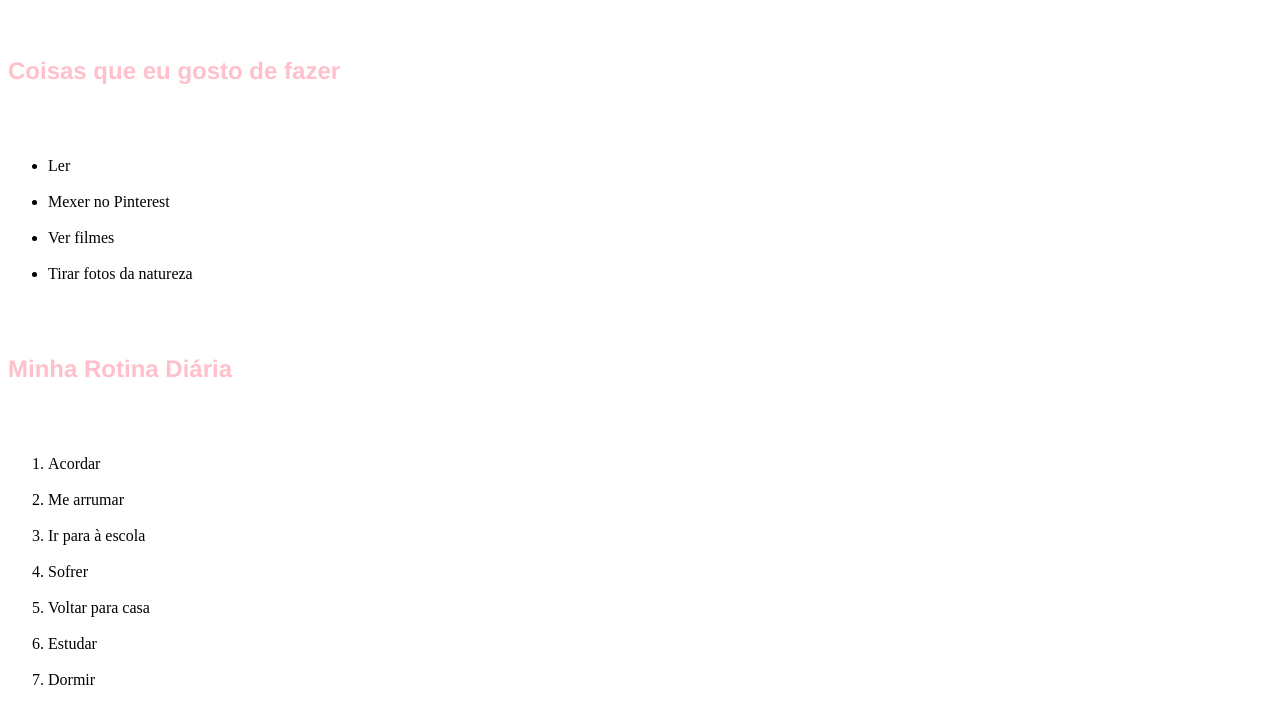
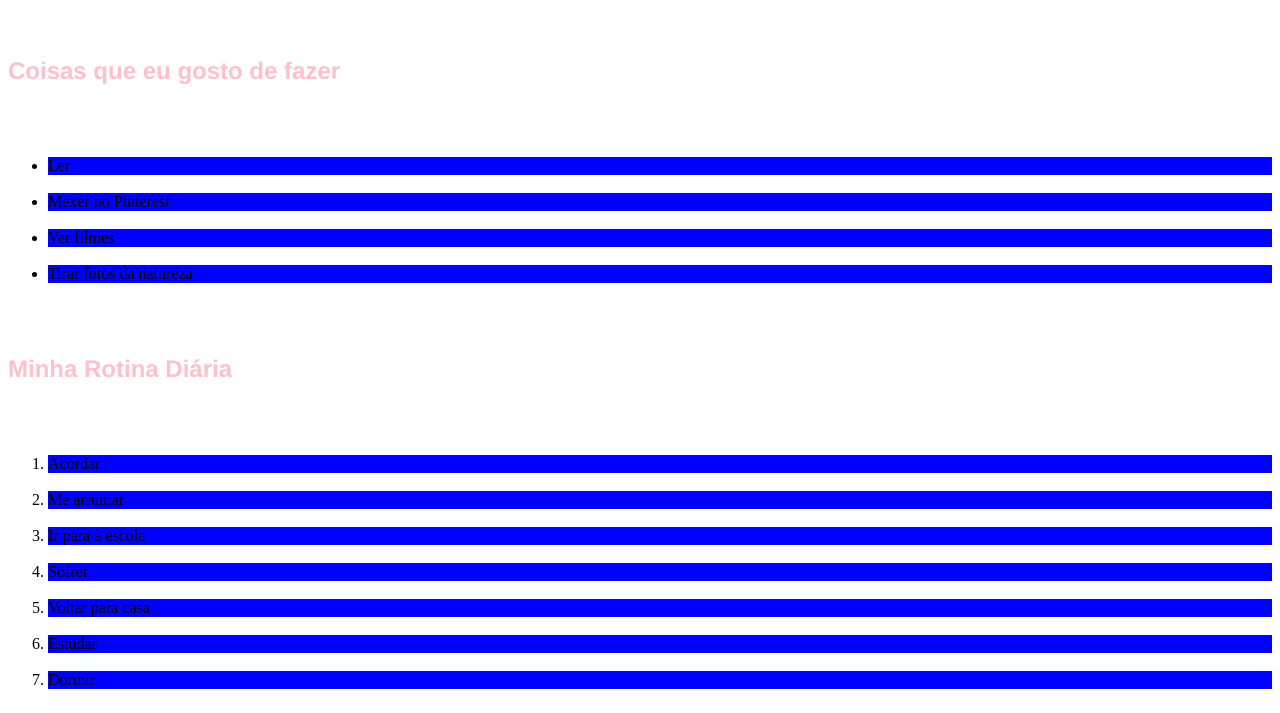
Before and after one commit to MarieAlcantara/Escolher.HTML, a plain HTML site: page index.html in a window 1280 px wide. Shown: the part 87-800 px from the top of the page. Drawn offline with Linux system fonts and the light colour scheme.

Commit message:
Update index.html

```diff
--- a/index.html
+++ b/index.html
@@ -10,6 +10,9 @@
                h2{
                   color: pink;
                   font-family: Helvetica;
+               }
+               li{
+                   background-color:blue;
                }
            </style>
      </head>
```
